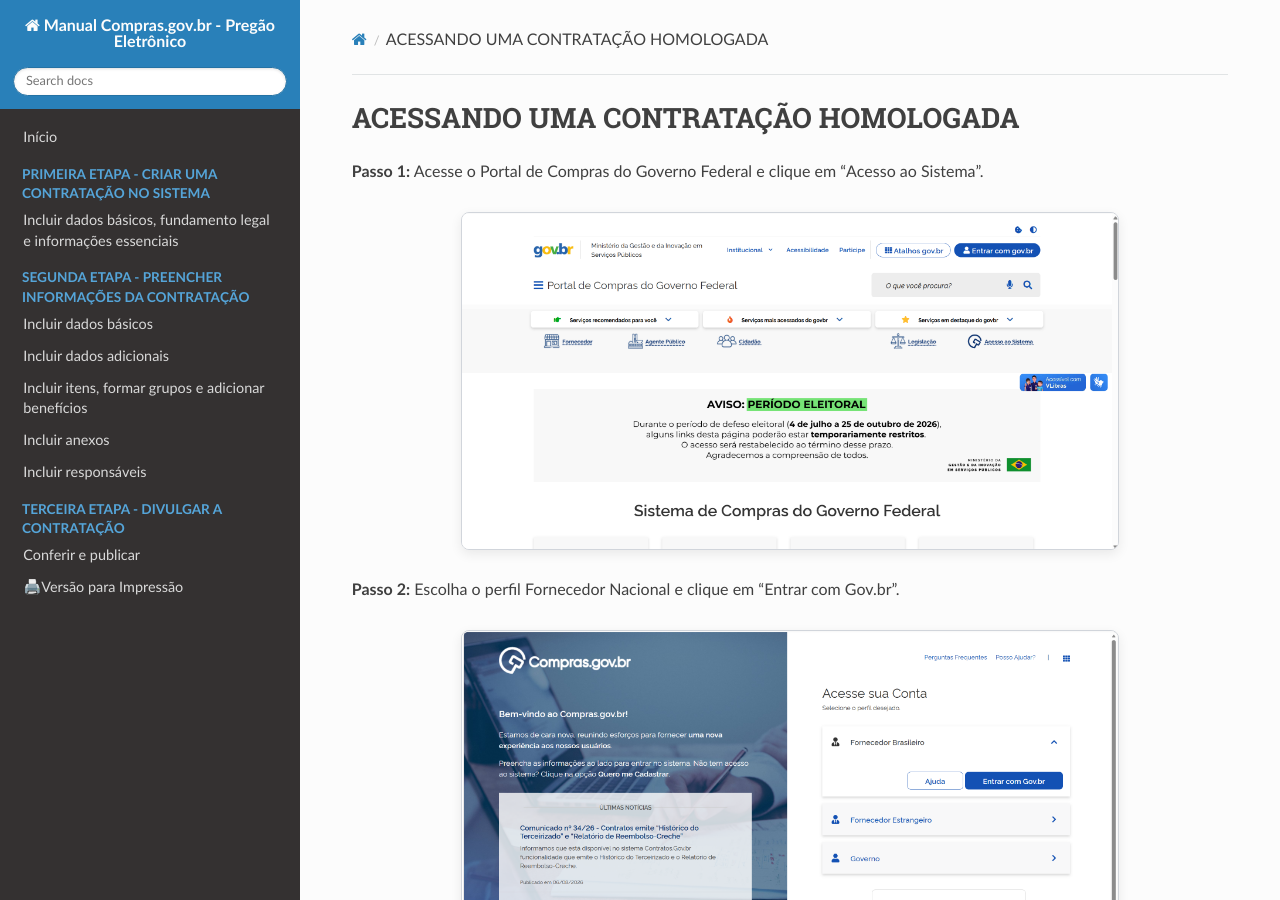
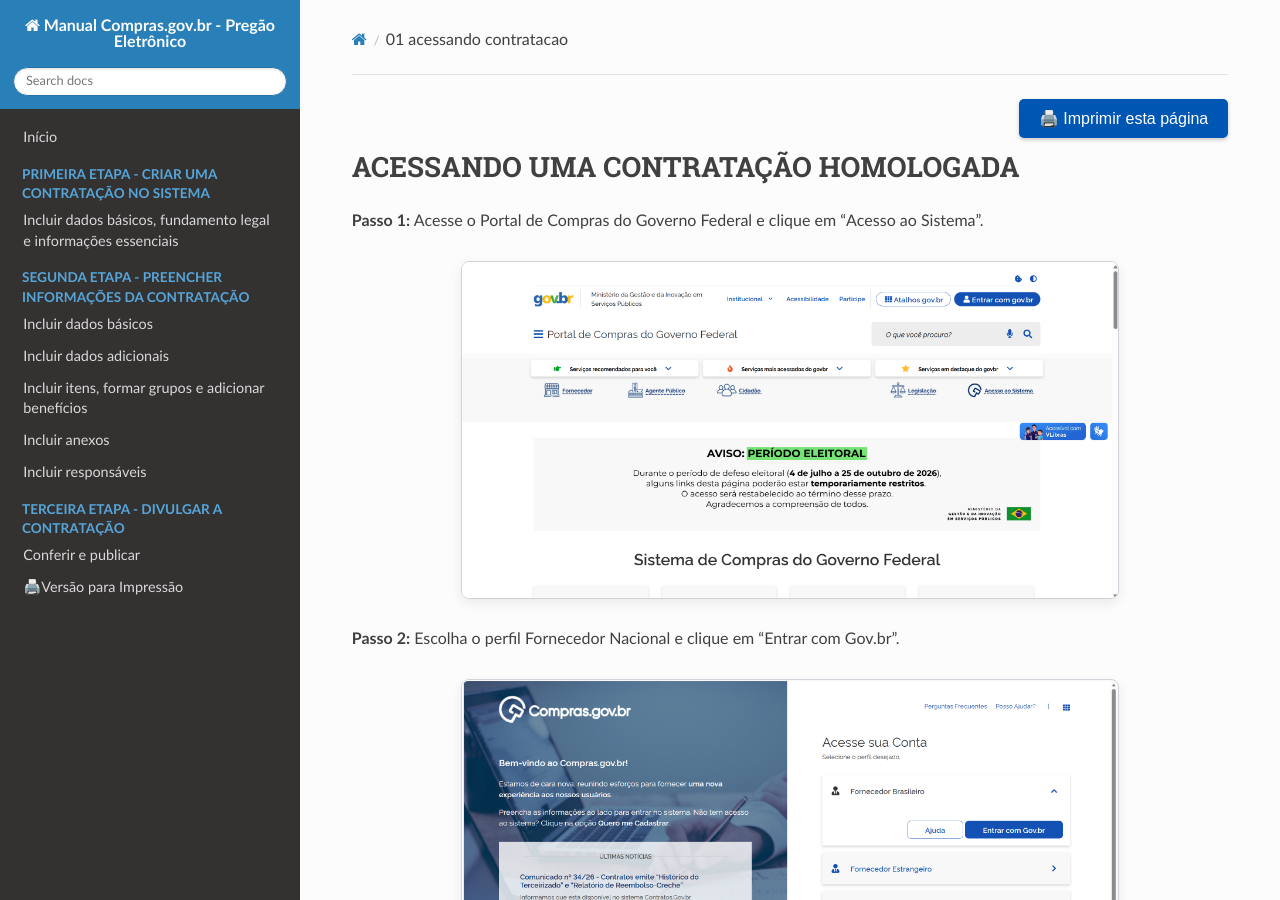
Before and after one commit to emilix10-bit/convocacao-de-remanescentes-fornecedor, an MkDocs documentation site: the page built from docs/01-acessando-contratacao.md, in a window 1280 px wide and 900 px high. Built offline with MkDocs 1.6.1, drawn with Linux system fonts in a browser that asks for light colours; nearby versions of some CDN libraries; some of the changed text lies outside the part shown.

Commit message:
Add print button to access hiring document
Added print button for page printing functionality.

```diff
--- a/docs/01-acessando-contratacao.md
+++ b/docs/01-acessando-contratacao.md
@@ -1,3 +1,9 @@
+<div style="text-align: right; margin: 10px 0;">
+  <button onclick="window.print()" style="background-color: #0056b3; color: white; padding: 10px 20px; border: none; border-radius: 5px; font-size: 16px; cursor: pointer; box-shadow: 0 2px 4px rgba(0,0,0,0.2);">
+    🖨️ Imprimir esta página
+  </button>
+</div>
+
 # ACESSANDO UMA CONTRATAÇÃO HOMOLOGADA
 
 **Passo 1:** Acesse o Portal de Compras do Governo Federal e clique em “Acesso ao Sistema”.
@@ -29,3 +35,10 @@ Ou selecione o perfil Fornecedor Estrangeiro e utilize suas credenciais para log
 **Passo 6:** Acesso a linha do tempo da contratação em Remanescentes.
 
 ![Tela 08](Imagens/tela08-linha-do-tempo-remanescentes.png)
+
+<br>
+<div style="text-align: right; margin: 10px 0;">
+  <button onclick="window.print()" style="background-color: #0056b3; color: white; padding: 10px 20px; border: none; border-radius: 5px; font-size: 16px; cursor: pointer; box-shadow: 0 2px 4px rgba(0,0,0,0.2);">
+    🖨️ Imprimir esta página
+  </button>
+</div>
```
